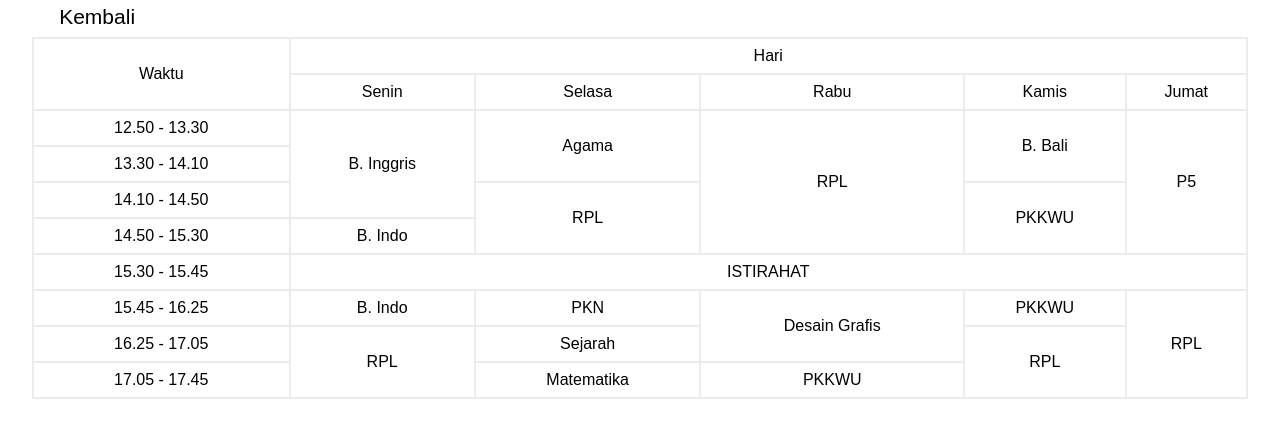
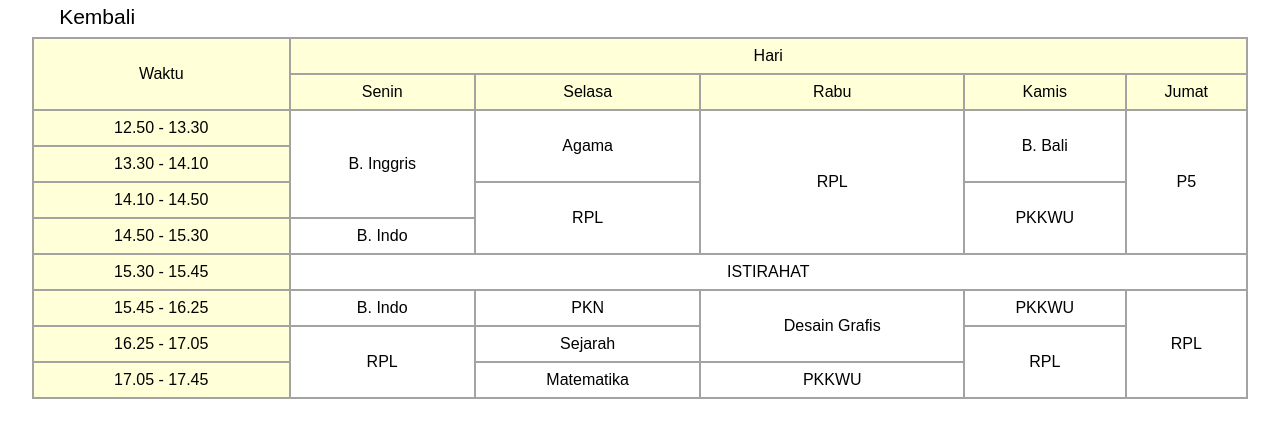
Before and after one commit to zdev2/some-project, a plain HTML site: page jadwal.html in a window 1280 px wide. Shown: the part 182-620 px from the top of the page. Drawn offline with Linux system fonts and the light colour scheme.

Commit message:
update on something

```diff
--- a/css/style.css
+++ b/css/style.css
@@ -110,7 +110,7 @@ table {
 
 td {
   padding: 0.5rem 0;
-  border: 2px solid rgb(236, 236, 236);
+  border: 2px solid rgb(163, 163, 163);
   -webkit-transition: all 0.2s;
   -moz-transition: all 0.2s;
   -ms-transition: all 0.2s;
@@ -118,7 +118,7 @@ td {
   transition: all 0.2s;
 }
 
-td:hover {
+.header {
   background-color: rgb(255, 255, 216);
 }
 .bing:hover {
--- a/jadwal.html
+++ b/jadwal.html
@@ -13,18 +13,18 @@
     <table>
       <tbody>
         <tr>
-          <td rowspan="2">Waktu</td>
-          <td colspan="5">Hari</td>
+          <td rowspan="2" class="header">Waktu</td>
+          <td colspan="5" class="header">Hari</td>
         </tr>
         <tr>
-          <td>Senin</td>
-          <td>Selasa</td>
-          <td>Rabu</td>
-          <td>Kamis</td>
-          <td>Jumat</td>
+          <td class="header">Senin</td>
+          <td class="header">Selasa</td>
+          <td class="header">Rabu</td>
+          <td class="header">Kamis</td>
+          <td class="header">Jumat</td>
         </tr>
         <tr>
-          <td>12.50 - 13.30</td>
+          <td class="header">12.50 - 13.30</td>
           <td rowspan="3" class="bing">B. Inggris</td>
           <td rowspan="2" class="agama">Agama</td>
           <td rowspan="4" class="rpl">RPL</td>
@@ -32,23 +32,23 @@
           <td rowspan="4" class="p5">P5</td>
         </tr>
         <tr>
-          <td>13.30 - 14.10</td>
+          <td class="header">13.30 - 14.10</td>
         </tr>
         <tr>
-          <td>14.10 - 14.50</td>
+          <td class="header">14.10 - 14.50</td>
           <td rowspan="2" class="rpl">RPL</td>
           <td rowspan="2" class="pkkwu">PKKWU</td>
         </tr>
         <tr>
-          <td>14.50 - 15.30</td>
+          <td class="header">14.50 - 15.30</td>
           <td class="bindo">B. Indo</td>
         </tr>
         <tr>
-          <td>15.30 - 15.45</td>
+          <td class="header">15.30 - 15.45</td>
           <td colspan="5">ISTIRAHAT</td>
         </tr>
         <tr>
-          <td>15.45 - 16.25</td>
+          <td class="header">15.45 - 16.25</td>
           <td class="bindo">B. Indo</td>
           <td class="pkn">PKN</td>
           <td rowspan="2" class="dg">Desain Grafis</td>
@@ -56,13 +56,13 @@
           <td rowspan="4" class="rpl">RPL</td>
         </tr>
         <tr>
-          <td>16.25 - 17.05</td>
+          <td class="header">16.25 - 17.05</td>
           <td rowspan="3" class="rpl">RPL</td>
           <td class="sejarah">Sejarah</td>
           <td rowspan="3" class="rpl">RPL</td>
         </tr>
         <tr>
-          <td>17.05 - 17.45</td>
+          <td class="header">17.05 - 17.45</td>
           <td rowspan="2" class="matik">Matematika</td>
           <td rowspan="2" class="pkkwu">PKKWU</td>
         </tr>
```
Also changed, not shown: form.html (+3 -0 lines).
